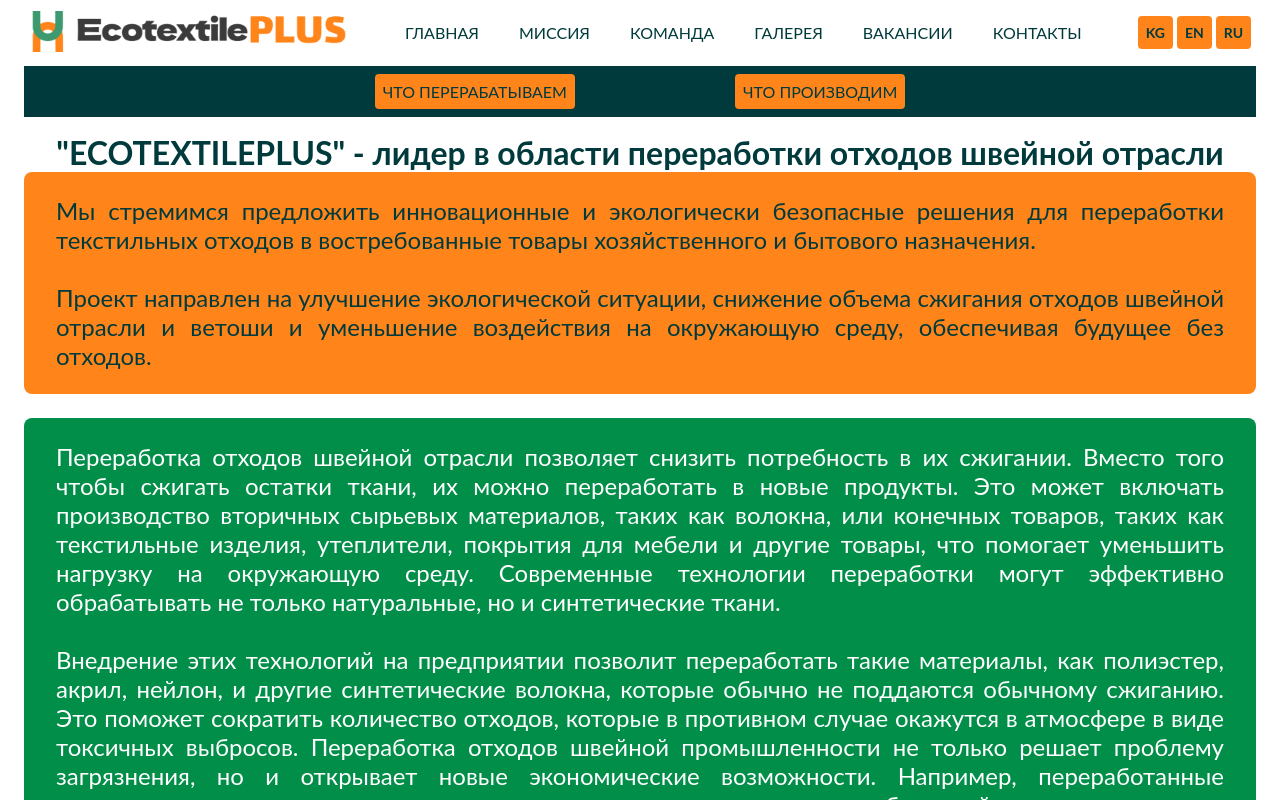
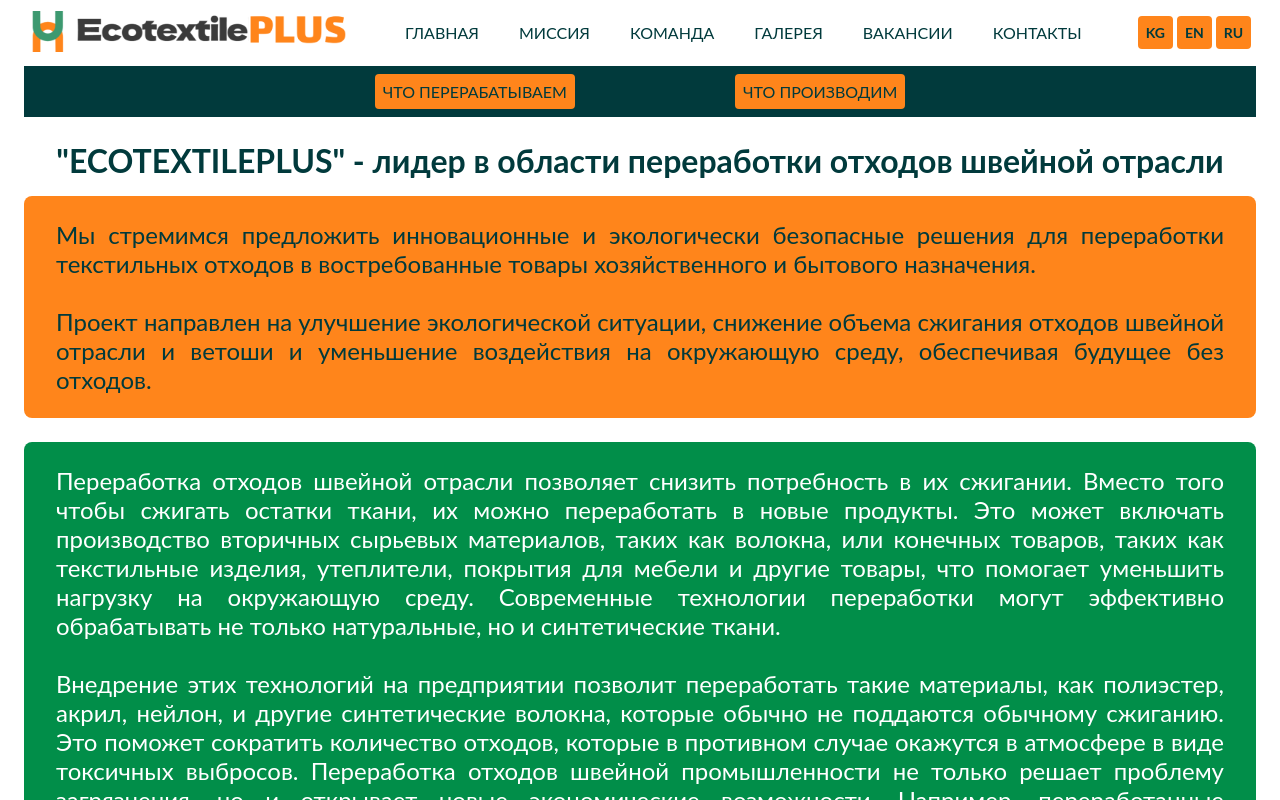
Before and after one commit to SanjarKeySkills/ecoTextile, a React (Create React App) app: page /mission in a window 1280 px wide. Shown: the top 800 px of the page. Built offline with nearby package versions, Linux system fonts and the light colour scheme.

Commit message:
16/03/25| Add padding to Mission Block title

```diff
--- a/src/components/widgets/MissionBlock/missionBlock.module.scss
+++ b/src/components/widgets/MissionBlock/missionBlock.module.scss
@@ -14,6 +14,7 @@
     color: #013a3c;
     font-weight: bold;
     text-align: center;
+    padding: 8px 0 16px;
 }
 .missionProposal {
     padding: 24px 32px;
```
